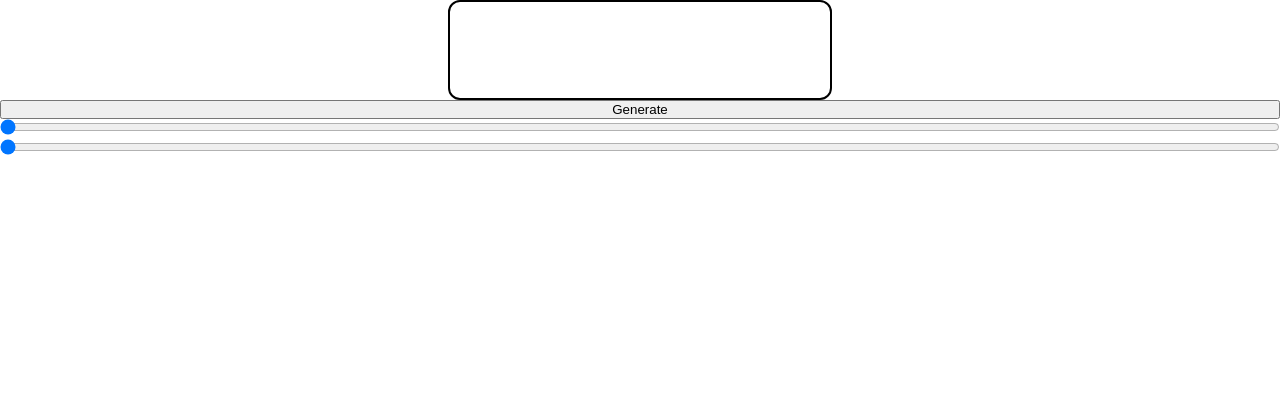
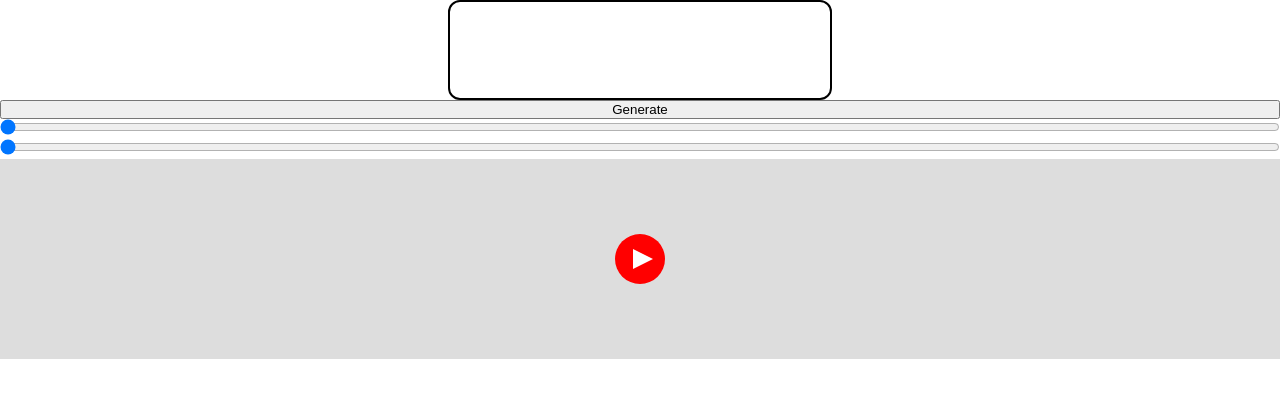
Before and after one commit to skyfriends/playlistfor.me, a website: page public/index.html in a window 1280 px wide. Drawn offline with Linux system fonts and the light colour scheme.

Commit message:
added a play button to the page

```diff
--- a/public/index.html
+++ b/public/index.html
@@ -16,6 +16,10 @@
       <input id="size-slider" type="range" min="1" max="10" value="1" />
     </section>
     <div id="tracks">
+    <figure>
+      <button name="play"></button>
+    </figure>
+
 
     </div>
 
--- a/public/style/layout.css
+++ b/public/style/layout.css
@@ -0,0 +1,33 @@
+figure {
+  background: #ddd;
+  height: 200px;
+  display: -ms-flex;
+  display: -webkit-flex;
+  display: flex;
+}
+
+figure button[name="play"] {
+  width: 50px;
+  height: 50px;
+  background: red;
+  border: none;
+  border-radius: 100%;
+  margin: auto;
+  cursor: pointer;
+}
+figure button[name="play"]:focus {
+  outline: 0;
+  border: 1px solid hsl(210, 58%, 69%);
+  box-shadow: 0 0 0 3px hsla(210, 76%, 57%, 0.5);
+}
+
+figure button[name="play"]::after {
+  content: '';
+  display: inline-block;
+  position: relative;
+  top: 1px;
+  left: 3px;
+  border-style: solid;
+  border-width: 10px 0 10px 20px;
+  border-color: transparent transparent transparent white;
+}
```
